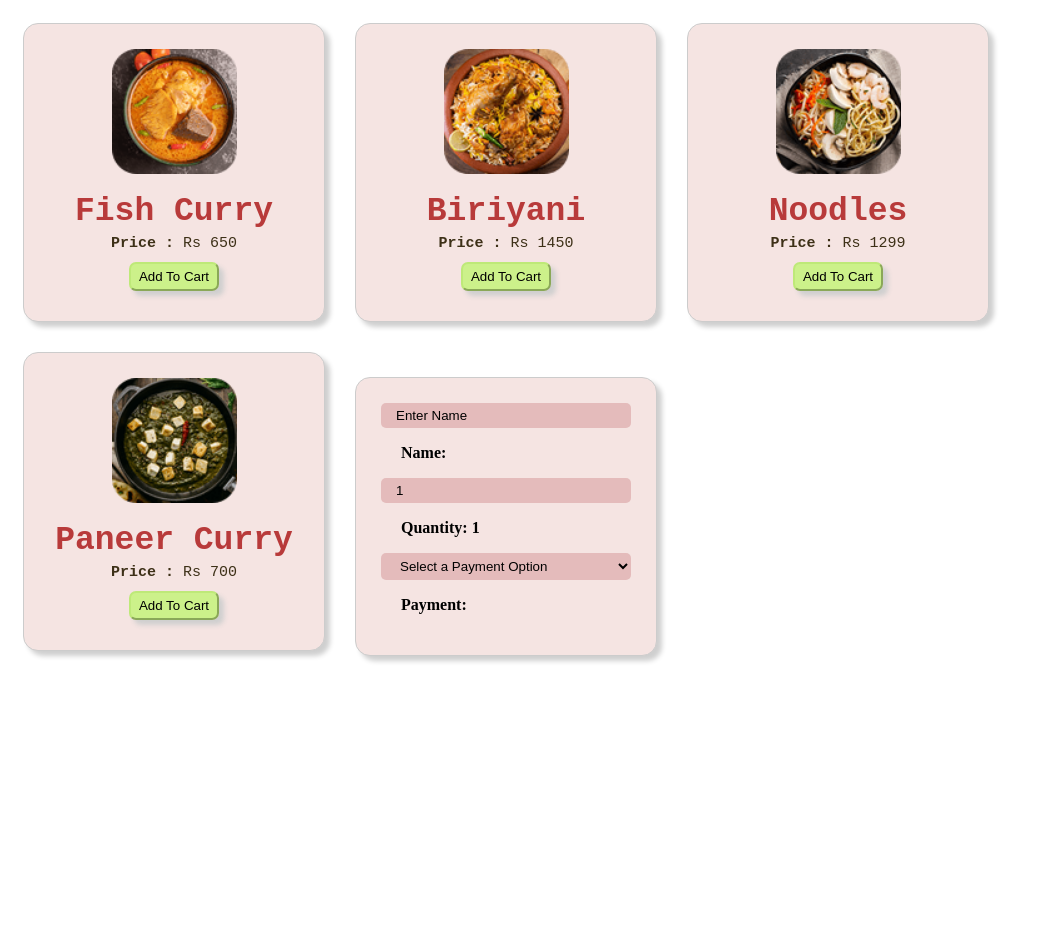
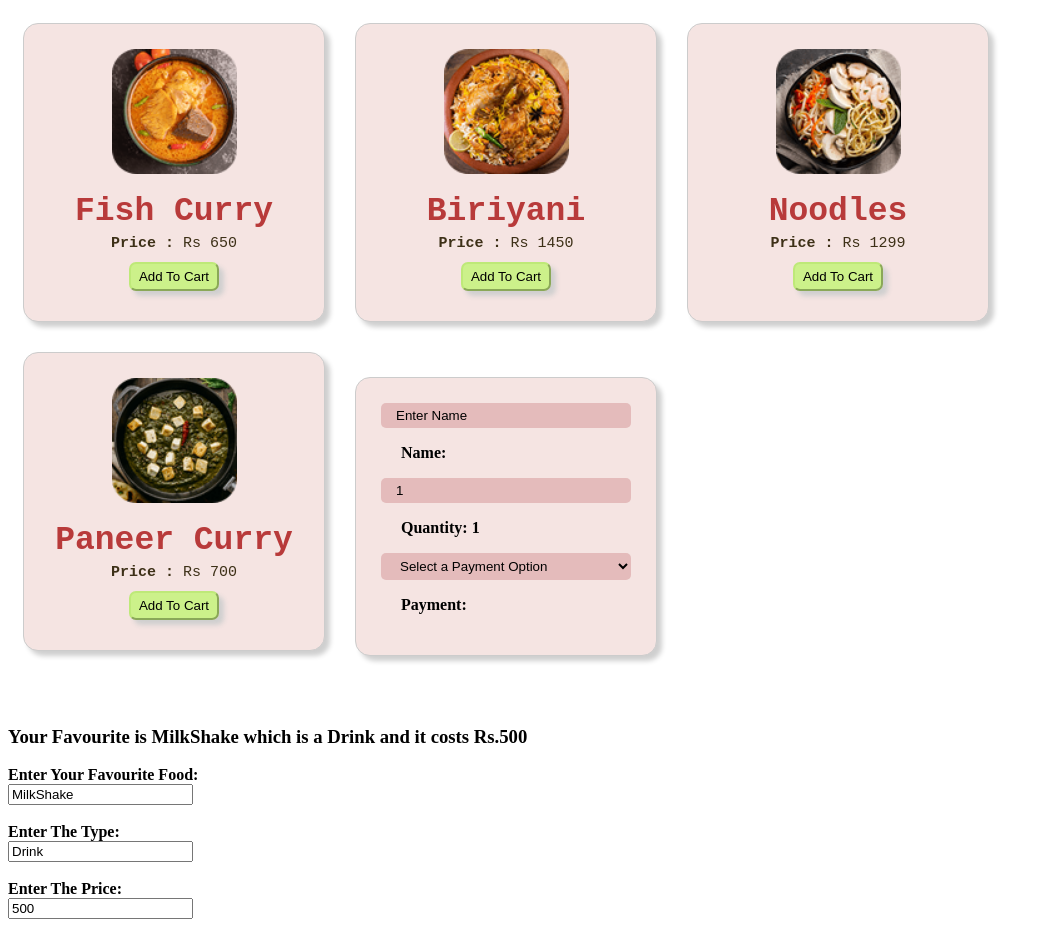
Before and after one commit to ShifnyAhmed/react-app, a React (Vite) app: page / in a window 1280 px wide. Shown: the whole page, without its empty margins (0-1051 px from the left). Before the commit the page ends 800 px from the top, so only its background shows below. Built offline with nearby package versions, Linux system fonts and the light colour scheme.

Commit message:
Learning ReactJs: Updater Function with state hook

```diff
--- a/src/App.tsx
+++ b/src/App.tsx
@@ -4,6 +4,7 @@ import Noodles from "./assets/menu-2.png";
 import Biriyani from "./assets/menu-3.png";
 import PaneerCurry from "./assets/menu-4.png";
 import Billing from "./components/Billing";
+import FavouriteFood from "./components/FavouriteFood";
 
 function App() {
   const foods = [
@@ -21,6 +22,10 @@ function App() {
     <>
       {listItems}
       <Billing />
+      <br />
+      <br />
+      <br />
+      <FavouriteFood />
     </>
   );
 }
--- /dev/null
+++ b/src/components/FavouriteFood.tsx
@@ -0,0 +1,60 @@
+import React, { useState } from "react";
+
+function FavouriteFood() {
+  const [food, setFood] = useState({
+    FoodName: "MilkShake",
+    FoodPrice: 500,
+    FoodType: "Drink",
+  });
+
+  function handleFoodNameChange(event: React.ChangeEvent<HTMLInputElement>) {
+    setFood((f) => ({ ...f, FoodName: event.target.value }));
+  }
+
+  function handleFoodTypeChange(event: React.ChangeEvent<HTMLInputElement>) {
+    setFood((f) => ({ ...f, FoodType: event.target.value }));
+  }
+
+  function handleFoodPriceChange(event: React.ChangeEvent<HTMLInputElement>) {
+    setFood((f) => ({ ...f, FoodPrice: parseInt(event.target.value) }));
+  }
+
+  return (
+    <div>
+      <h3>
+        Your Favourite is {food.FoodName} which is a {food.FoodType} and it
+        costs Rs.{food.FoodPrice}
+      </h3>
+
+      <b>Enter Your Favourite Food: </b>
+      <br />
+      <input
+        type="text"
+        value={food.FoodName}
+        onChange={handleFoodNameChange}
+      />
+      <br />
+      <br />
+
+      <b>Enter The Type: </b>
+      <br />
+      <input
+        type="text"
+        value={food.FoodType}
+        onChange={handleFoodTypeChange}
+      />
+      <br />
+      <br />
+
+      <b>Enter The Price: </b>
+      <br />
+      <input
+        type="number"
+        value={food.FoodPrice}
+        onChange={handleFoodPriceChange}
+      />
+    </div>
+  );
+}
+
+export default FavouriteFood;
```
Also changed, not shown: src/components/Billing.tsx (+16 -3 lines).
